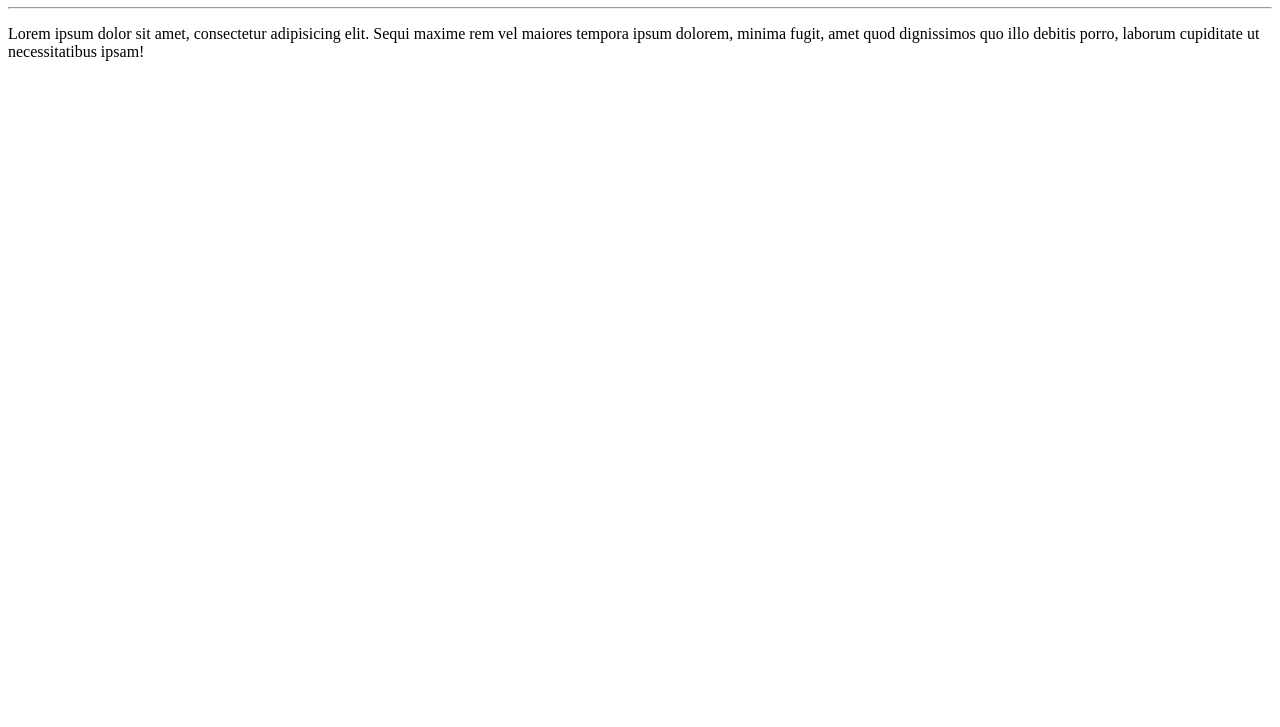
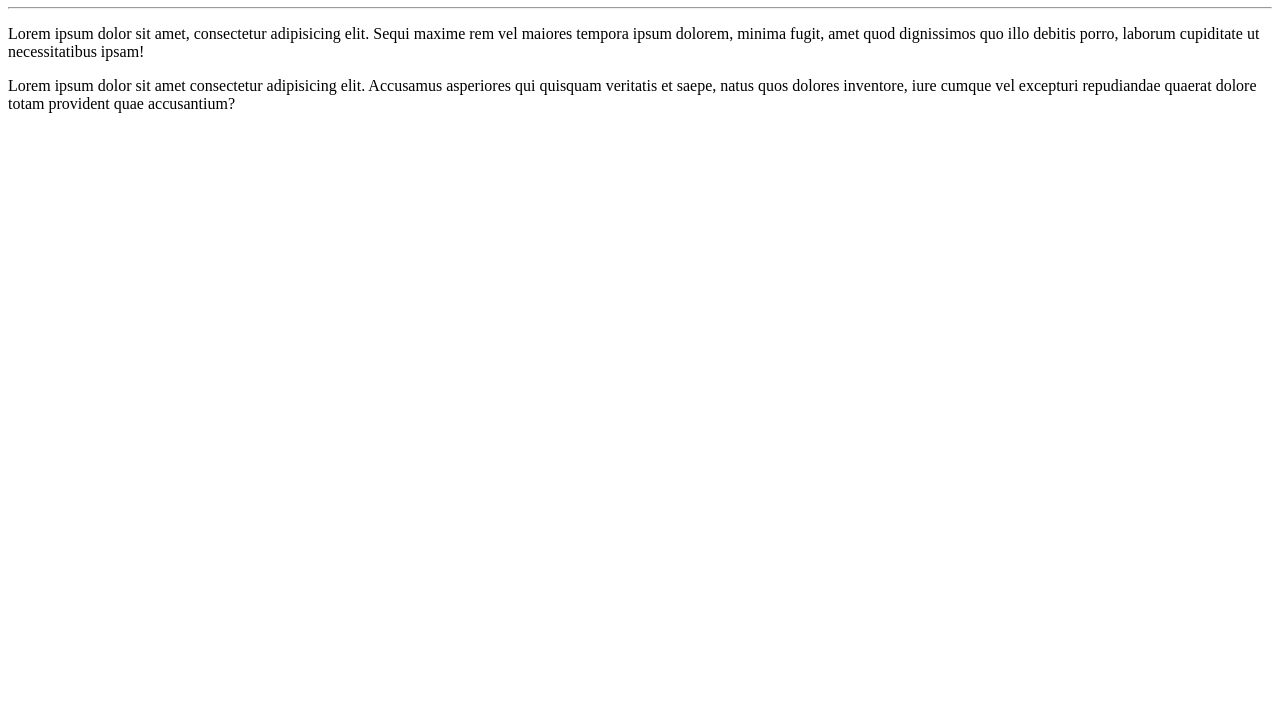
Before and after one commit to VitorAlex-97/Projeto-Pizzaria, a plain HTML site: page main/index.html in a window 1280 px wide. Shown: the part 73-800 px from the top of the page. Drawn offline with Linux system fonts and the light colour scheme.

Commit message:
adicionei um parágrafo

```diff
--- a/main/index.html
+++ b/main/index.html
@@ -9,5 +9,7 @@
     <h1>Pizzaria</h1>
     <hr>
     <p>Lorem ipsum dolor sit amet, consectetur adipisicing elit. Sequi maxime rem vel maiores tempora ipsum dolorem, minima fugit, amet quod dignissimos quo illo debitis porro, laborum cupiditate ut necessitatibus ipsam!</p>
+
+    <p>Lorem ipsum dolor sit amet consectetur adipisicing elit. Accusamus asperiores qui quisquam veritatis et saepe, natus quos dolores inventore, iure cumque vel excepturi repudiandae quaerat dolore totam provident quae accusantium?</p>
 </body>
 </html>
```
